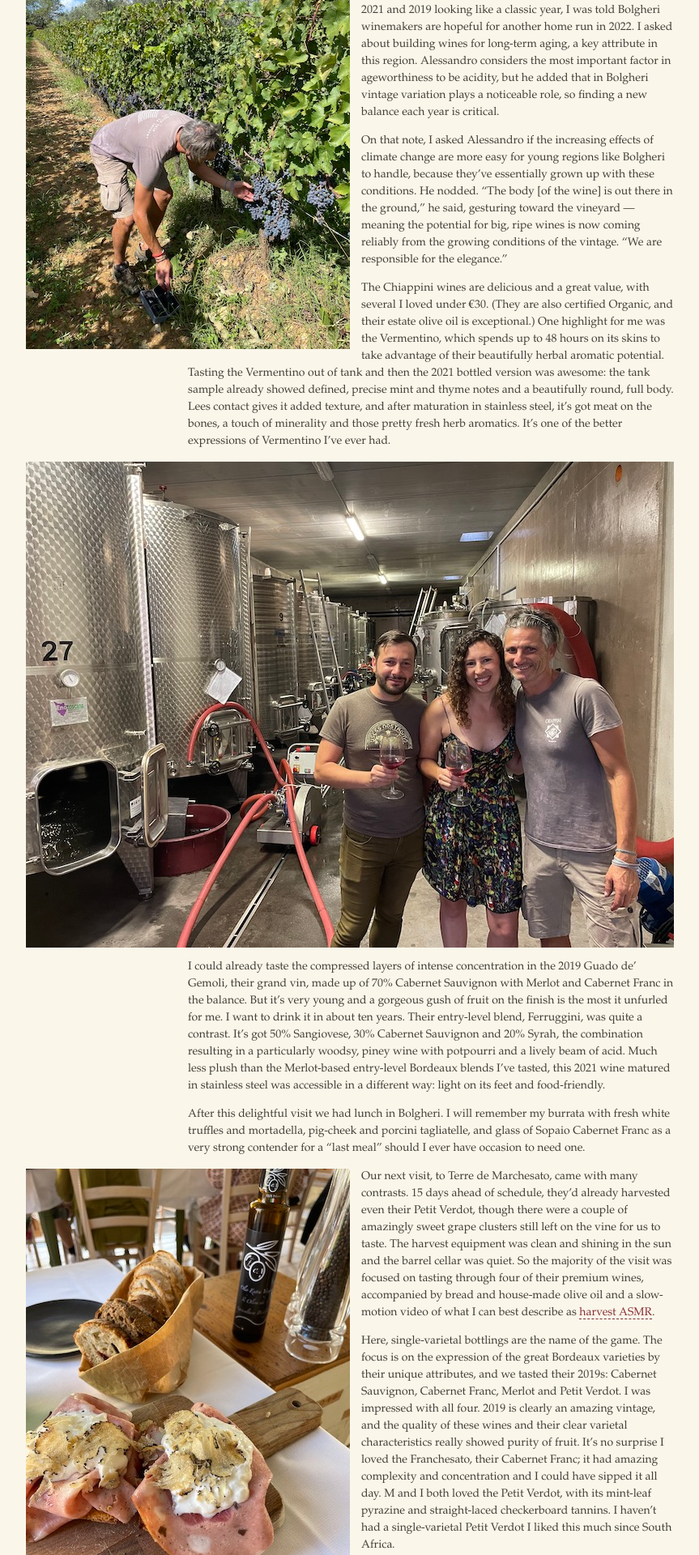
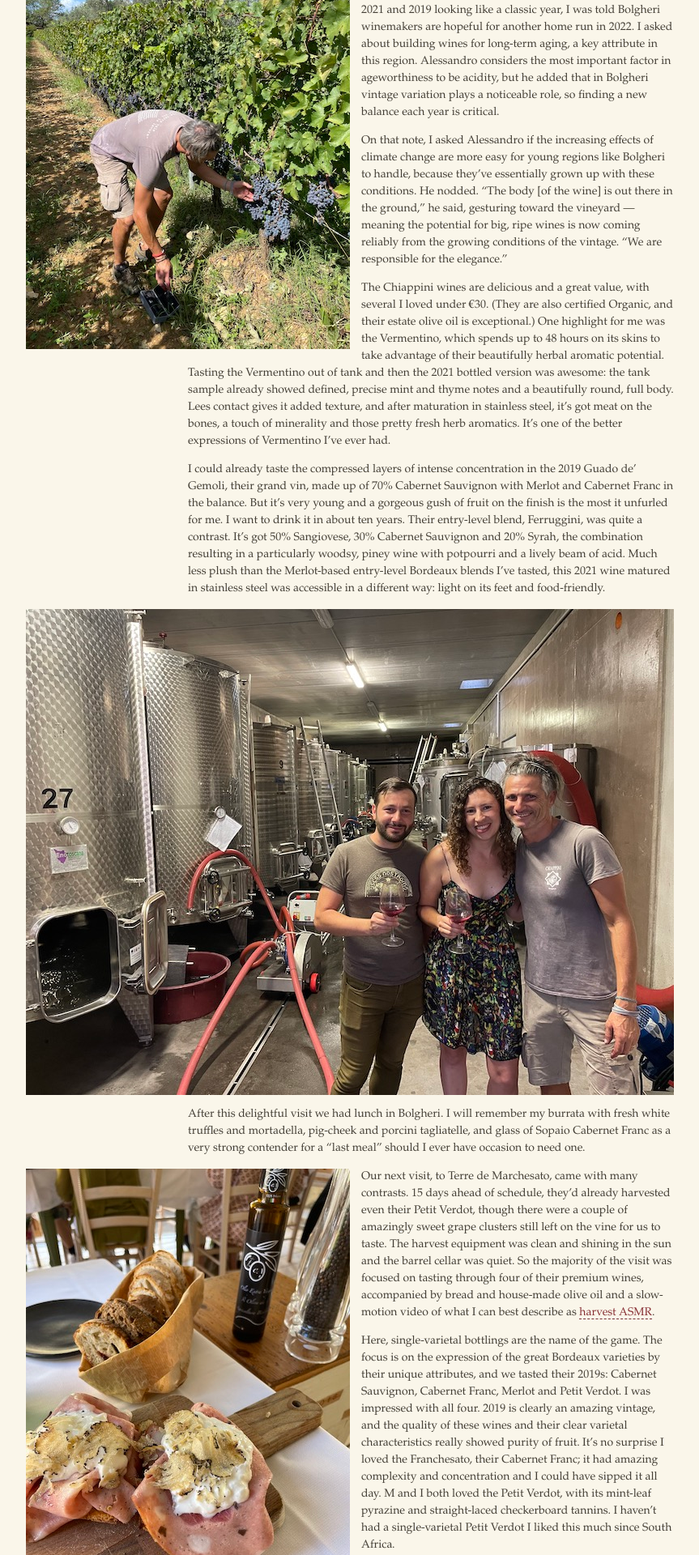
Before and after one commit to nywinewench/nywinewench.github.io, a Jekyll site: the page built from _posts/2022-9-14-bolgheri.md, in a window 1280 px wide. Shown: the part 1390-3310 px from the top of the page at 81% size, without its empty margins (208-1071 px from the left). Built offline with Jekyll 4.4.1, drawn with Linux system fonts in a browser that asks for light colours; some web fonts are replaced; comment, search, counter and statistics services are not loaded.

Commit message:
Another goddamn photo thing

```diff
--- a/_posts/2022-9-14-bolgheri.md
+++ b/_posts/2022-9-14-bolgheri.md
@@ -41,9 +41,9 @@ On that note, I asked Alessandro if the increasing effects of climate change are
 
 The Chiappini wines are delicious and a great value, with several I loved under €30. (They are also certified Organic, and their estate olive oil is exceptional.) One highlight for me was the Vermentino, which spends up to 48 hours on its skins to take advantage of their beautifully herbal aromatic potential. Tasting the Vermentino out of tank and then the 2021 bottled version was awesome: the tank sample already showed defined, precise mint and thyme notes and a beautifully round, full body. Lees contact gives it added texture, and after maturation in stainless steel, it’s got meat on the bones, a touch of minerality and those pretty fresh herb aromatics. It’s one of the better expressions of Vermentino I’ve ever had.
 
+I could already taste the compressed layers of intense concentration in the 2019 Guado de’ Gemoli, their grand vin, made up of 70% Cabernet Sauvignon with Merlot and Cabernet Franc in the balance. But it’s very young and a gorgeous gush of fruit on the finish is the most it unfurled for me. I want to drink it in about ten years. Their entry-level blend, Ferruggini, was quite a contrast. It’s got 50% Sangiovese, 30% Cabernet Sauvignon and 20% Syrah, the combination resulting in a particularly woodsy, piney wine with potpourri and a lively beam of acid. Much less plush than the Merlot-based entry-level Bordeaux blends I’ve tasted, this 2021 wine matured in stainless steel was accessible in a different way: light on its feet and food-friendly.
+
 ![alessandrogroup](/photos/alessandrogroup.jpg "Meeting Alessandro Bonaguidi")
-
-I could already taste the compressed layers of intense concentration in the 2019 Guado de’ Gemoli, their grand vin, made up of 70% Cabernet Sauvignon with Merlot and Cabernet Franc in the balance. But it’s very young and a gorgeous gush of fruit on the finish is the most it unfurled for me. I want to drink it in about ten years. Their entry-level blend, Ferruggini, was quite a contrast. It’s got 50% Sangiovese, 30% Cabernet Sauvignon and 20% Syrah, the combination resulting in a particularly woodsy, piney wine with potpourri and a lively beam of acid. Much less plush than the Merlot-based entry-level Bordeaux blends I’ve tasted, this 2021 wine matured in stainless steel was accessible in a different way: light on its feet and food-friendly.
 
 After this delightful visit we had lunch in Bolgheri. I will remember my burrata with fresh white truffles and mortadella, pig-cheek and porcini tagliatelle, and glass of Sopaio Cabernet Franc as a very strong contender for a "last meal" should I ever have occasion to need one.
 
```
